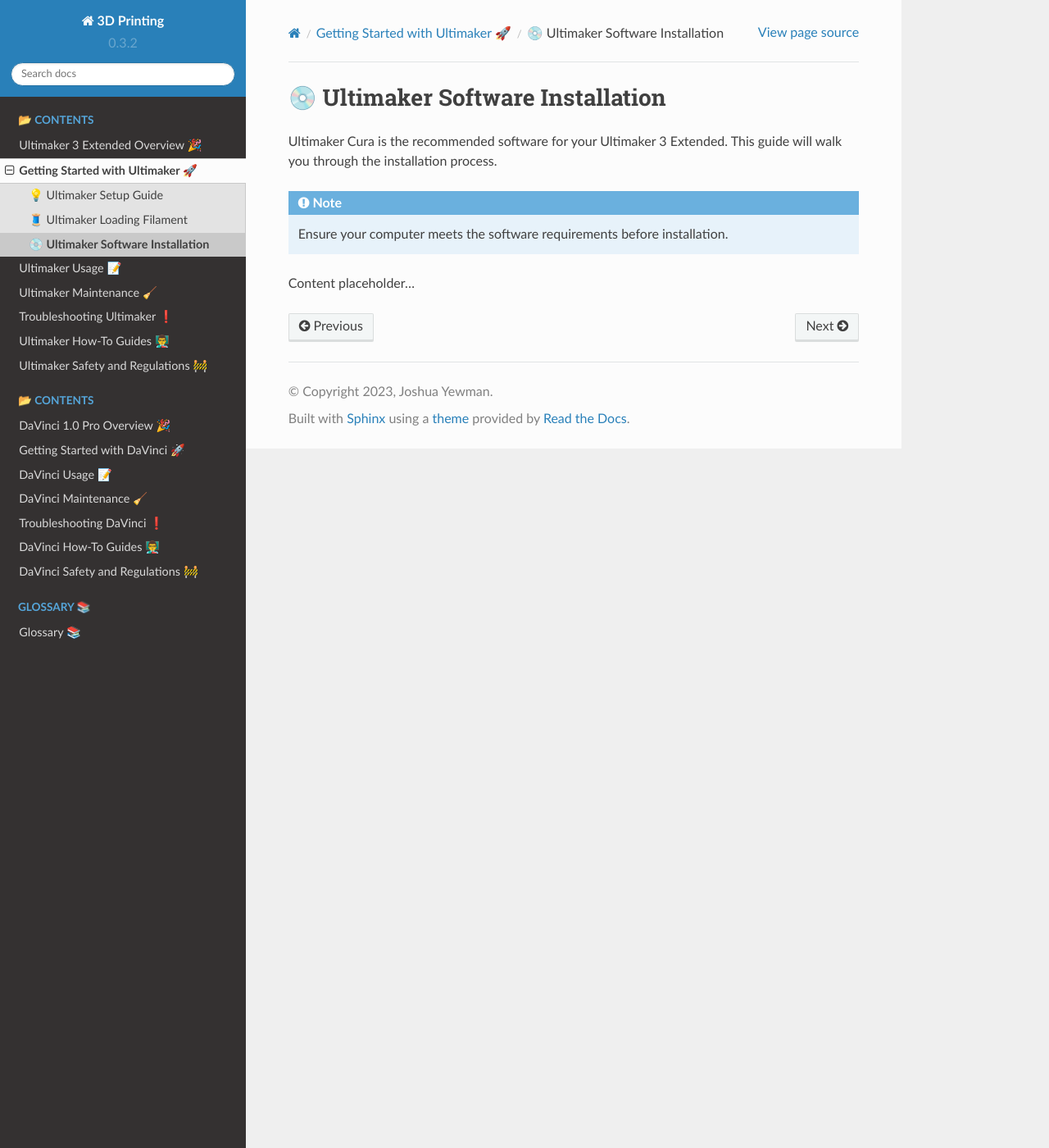
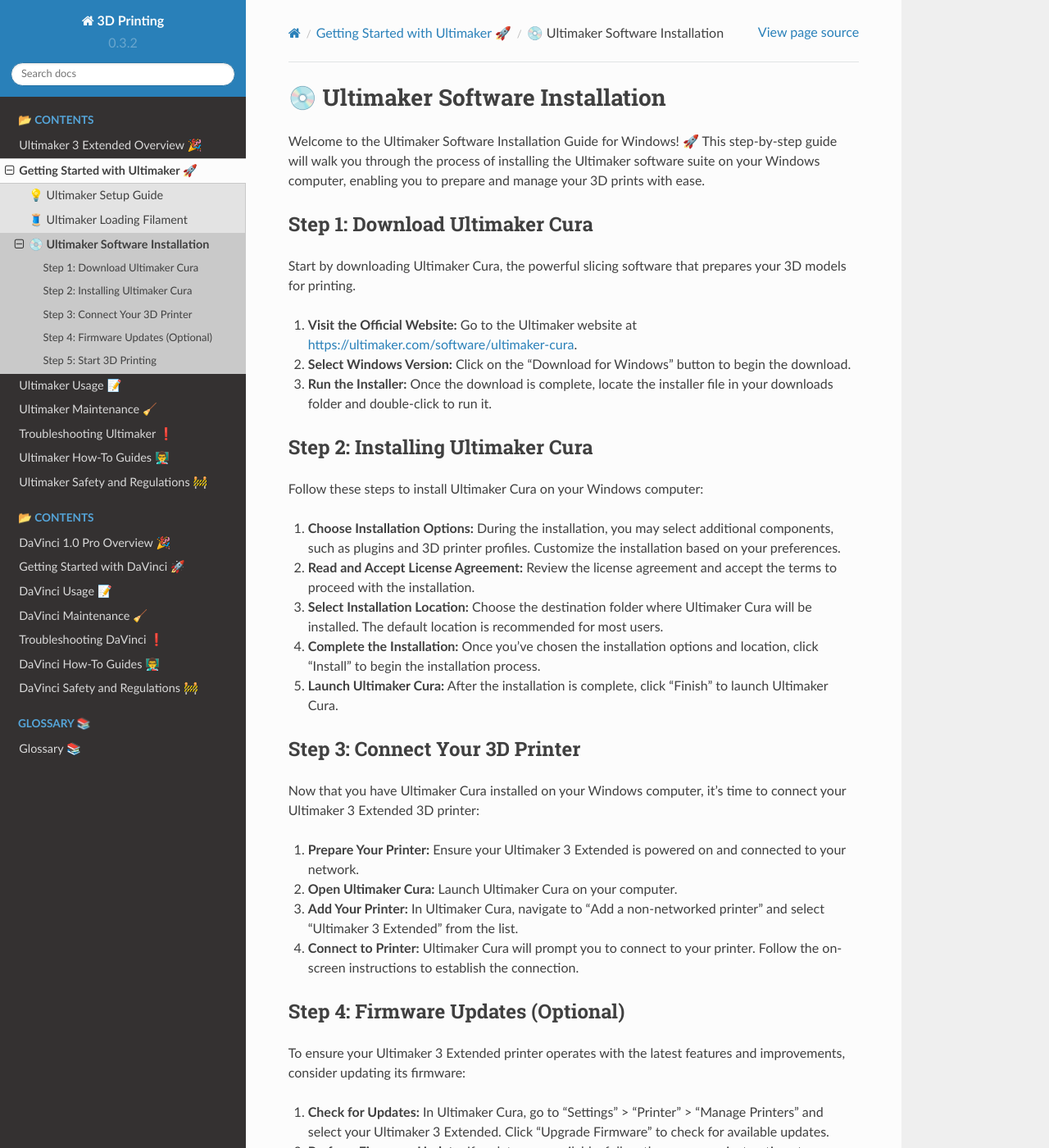
Before and after one commit to JYewman/gs-3dprint, a Sphinx documentation site: the page built from docs/source/ultimaker/getting_started/software_installation.rst, in a window 1280 px wide and 1400 px high. Shown: the whole window at 82% size. Built offline with Sphinx 7.4.7 and the Read the Docs theme 2.0.0, drawn with Linux system fonts in a browser that asks for light colours; pages that are not in the unit, such as notebooks, are missing from menus; some of the changed text lies outside the part shown.

Commit message:
um3 software install addition

```diff
--- a/docs/source/ultimaker/getting_started/software_installation.rst
+++ b/docs/source/ultimaker/getting_started/software_installation.rst
@@ -2,10 +2,58 @@
 💿 Ultimaker Software Installation
 ===================================
 
-Ultimaker Cura is the recommended software for your Ultimaker 3 Extended. This guide will walk you through the installation process.
+.. rst-class:: lead
 
-.. note::
+Welcome to the Ultimaker Software Installation Guide for Windows! 🚀 This step-by-step guide will walk you through the process of installing the Ultimaker software suite on your Windows computer, enabling you to prepare and manage your 3D prints with ease.
 
-   Ensure your computer meets the software requirements before installation.
+Step 1: Download Ultimaker Cura
+-------------------------------
+Start by downloading Ultimaker Cura, the powerful slicing software that prepares your 3D models for printing.
 
-Content placeholder...
+1. **Visit the Official Website:** Go to the Ultimaker website at https://ultimaker.com/software/ultimaker-cura.
+
+2. **Select Windows Version:** Click on the "Download for Windows" button to begin the download.
+
+3. **Run the Installer:** Once the download is complete, locate the installer file in your downloads folder and double-click to run it.
+
+Step 2: Installing Ultimaker Cura
+---------------------------------
+Follow these steps to install Ultimaker Cura on your Windows computer:
+
+1. **Choose Installation Options:** During the installation, you may select additional components, such as plugins and 3D printer profiles. Customize the installation based on your preferences.
+
+2. **Read and Accept License Agreement:** Review the license agreement and accept the terms to proceed with the installation.
+
+3. **Select Installation Location:** Choose the destination folder where Ultimaker Cura will be installed. The default location is recommended for most users.
+
+4. **Complete the Installation:** Once you've chosen the installation options and location, click "Install" to begin the installation process.
+
+5. **Launch Ultimaker Cura:** After the installation is complete, click "Finish" to launch Ultimaker Cura.
+
+Step 3: Connect Your 3D Printer
+-------------------------------
+Now that you have Ultimaker Cura installed on your Windows computer, it's time to connect your Ultimaker 3 Extended 3D printer:
+
+1. **Prepare Your Printer:** Ensure your Ultimaker 3 Extended is powered on and connected to your network.
+
+2. **Open Ultimaker Cura:** Launch Ultimaker Cura on your computer.
+
+3. **Add Your Printer:** In Ultimaker Cura, navigate to "Add a non-networked printer" and select "Ultimaker 3 Extended" from the list.
+
+4. **Connect to Printer:** Ultimaker Cura will prompt you to connect to your printer. Follow the on-screen instructions to establish the connection.
+
+Step 4: Firmware Updates (Optional)
+------------------------------------
+To ensure your Ultimaker 3 Extended printer operates with the latest features and improvements, consider updating its firmware:
+
+1. **Check for Updates:** In Ultimaker Cura, go to "Settings" > "Printer" > "Manage Printers" and select your Ultimaker 3 Extended. Click "Upgrade Firmware" to check for available updates.
+
+2. **Perform Firmware Update:** If updates are available, follow the on-screen instructions to perform the firmware update.
+
+Step 5: Start 3D Printing
+--------------------------
+Congratulations! You've successfully installed Ultimaker Cura and connected your Ultimaker 3 Extended printer to your Windows computer.
+
+Now you can explore the world of 3D printing with Ultimaker Cura and bring your creative ideas to life.
+
+Happy 3D Printing! 🖨️🎉
```
